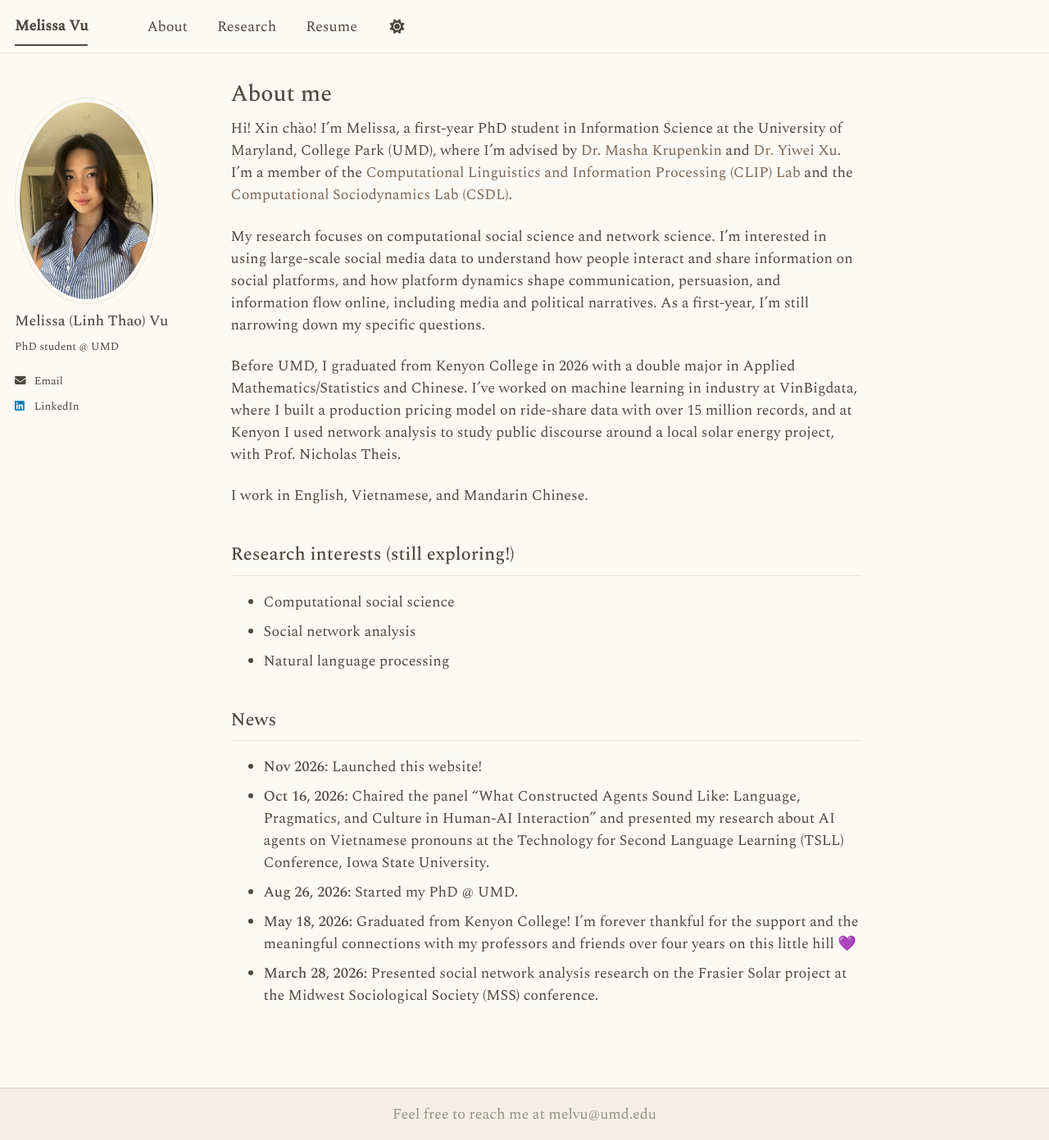
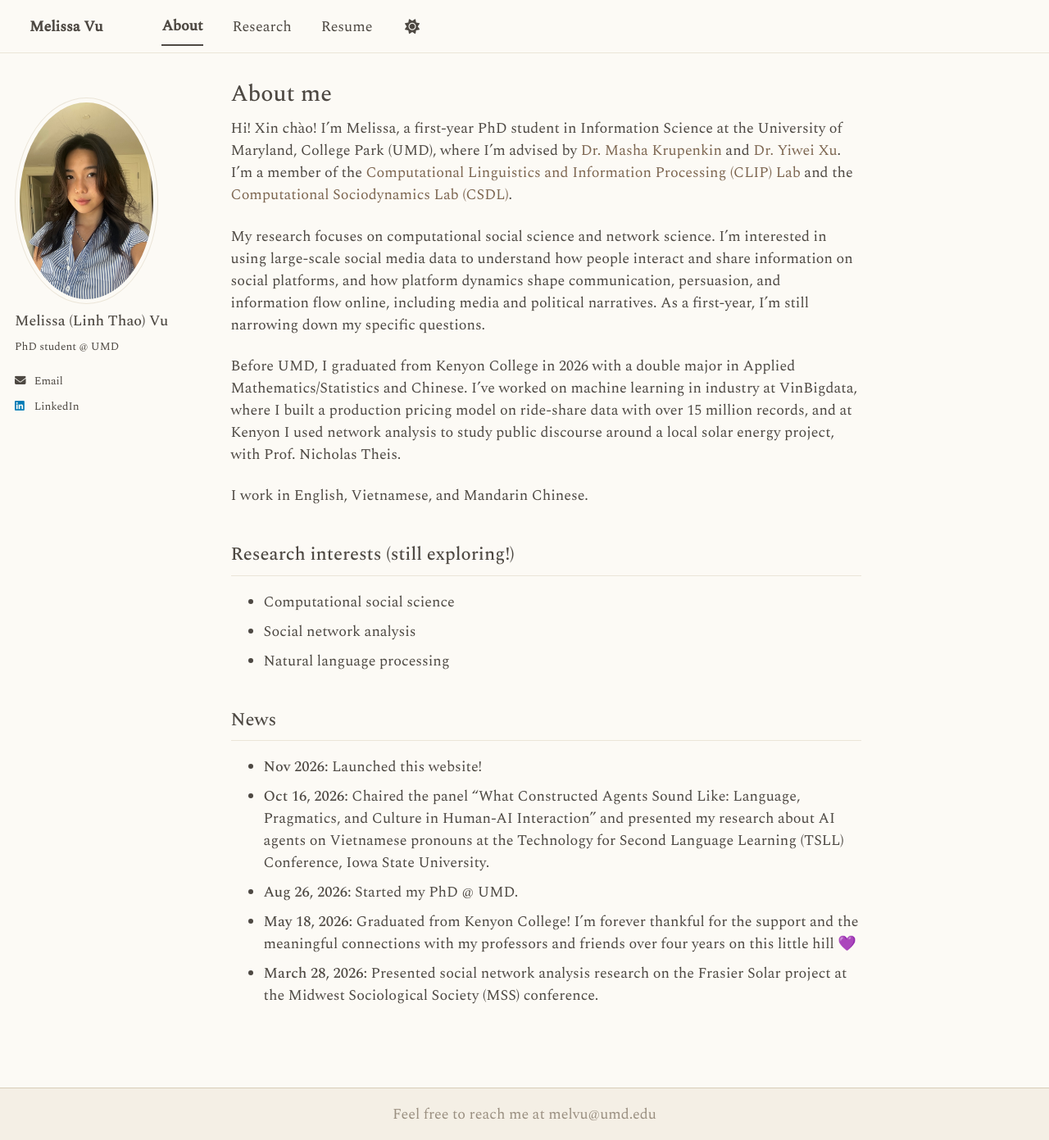
Before and after one commit to melvu-25/melvu-25.github.io, a Jekyll site: the page built from _pages/about.md, in a window 1280 px wide and 1391 px high. Shown: the whole window at 82% size. Built offline with Jekyll 4.4.1, drawn with Linux system fonts in a browser that asks for light colours; a script bundle is joined from its source files by our own code; a style sheet for code colours, icons or effects is not loaded.

Commit message:
Site name in top bar is plain text; About is the only home link
Co-Authored-By: Claude Opus 5.5 <noreply@anthropic.com>
Claude-Session: https://claude.ai/code/session_012ifzfhCaGA3SXhKdS2kXCK

```diff
--- a/_includes/masthead.html
+++ b/_includes/masthead.html
@@ -5,8 +5,8 @@
       <nav id="site-nav" class="greedy-nav">
         <button><span class="navicon"></span></button>
         <ul class="visible-links">
-          <li class="masthead__menu-item masthead__menu-item--lg persist {% if page.url == '/' or page.url == '/index.html' %}selected{% endif %}">
-            <a href="{{ base_path }}/">{{ site.title }}</a>
+          <li class="masthead__menu-item masthead__menu-item--lg persist">
+            <span class="masthead__site-name">{{ site.title }}</span>
           </li>
           {% for link in site.data.navigation.main %}
             {% if link.url contains 'http' %}
@@ -14,7 +14,7 @@
             {% else %}
               {% assign domain = base_path %}
             {% endif %}
-            <li class="masthead__menu-item {% if page.url contains link.url and link.url != '/' %}selected{% endif %}">
+            <li class="masthead__menu-item {% if link.url == '/' %}{% if page.url == '/' or page.url == '/index.html' %}selected{% endif %}{% elsif page.url contains link.url %}selected{% endif %}">
               <a href="{{ domain }}{{ link.url }}">{{ link.title }}</a>
             </li>
           {% endfor %}
--- a/_sass/_custom.scss
+++ b/_sass/_custom.scss
@@ -37,3 +37,12 @@ strong, b { font-weight: 500; }
 .page__content a:hover {
   text-decoration: underline;
 }
+
+/* Site name in the top bar: plain text, not a link */
+.masthead__site-name {
+  display: block;
+  margin: 0 1rem;
+  padding: 0.5rem 0;
+  color: var(--global-masthead-link-color);
+  cursor: default;
+}
```
